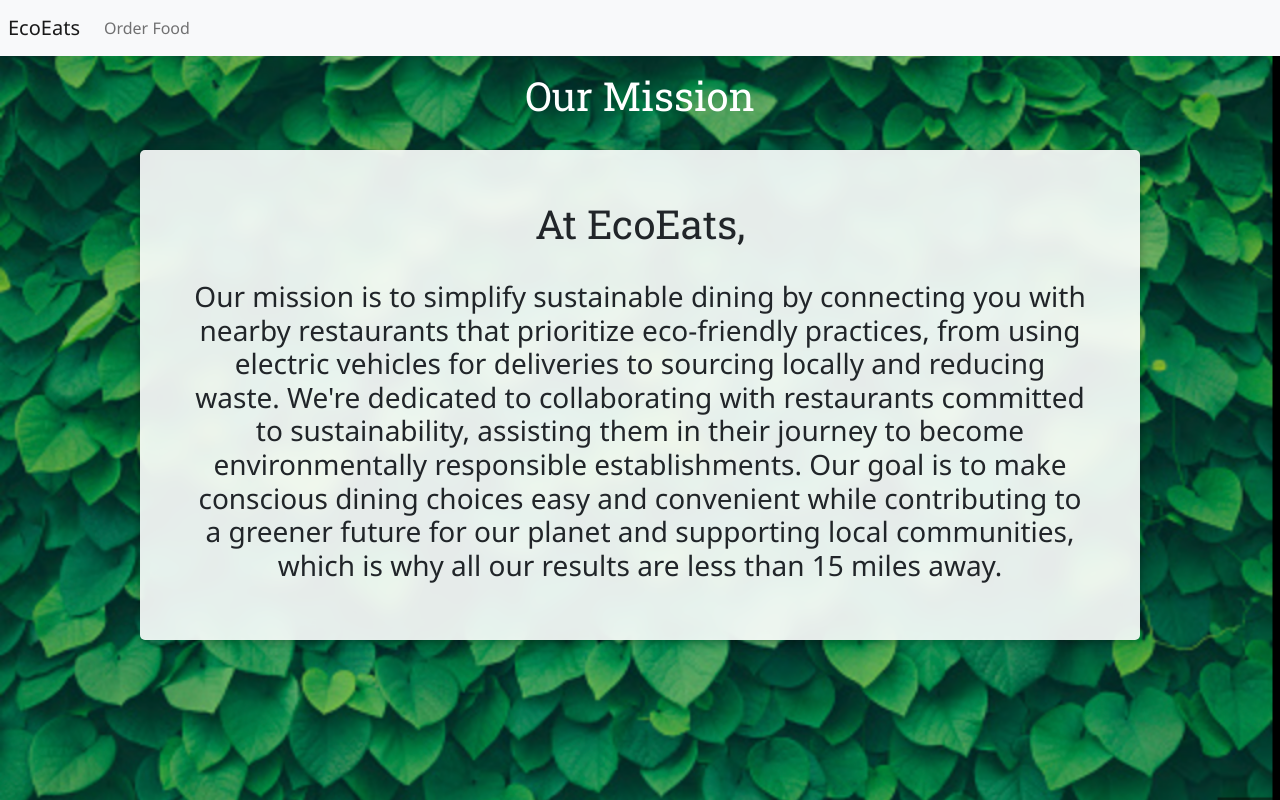
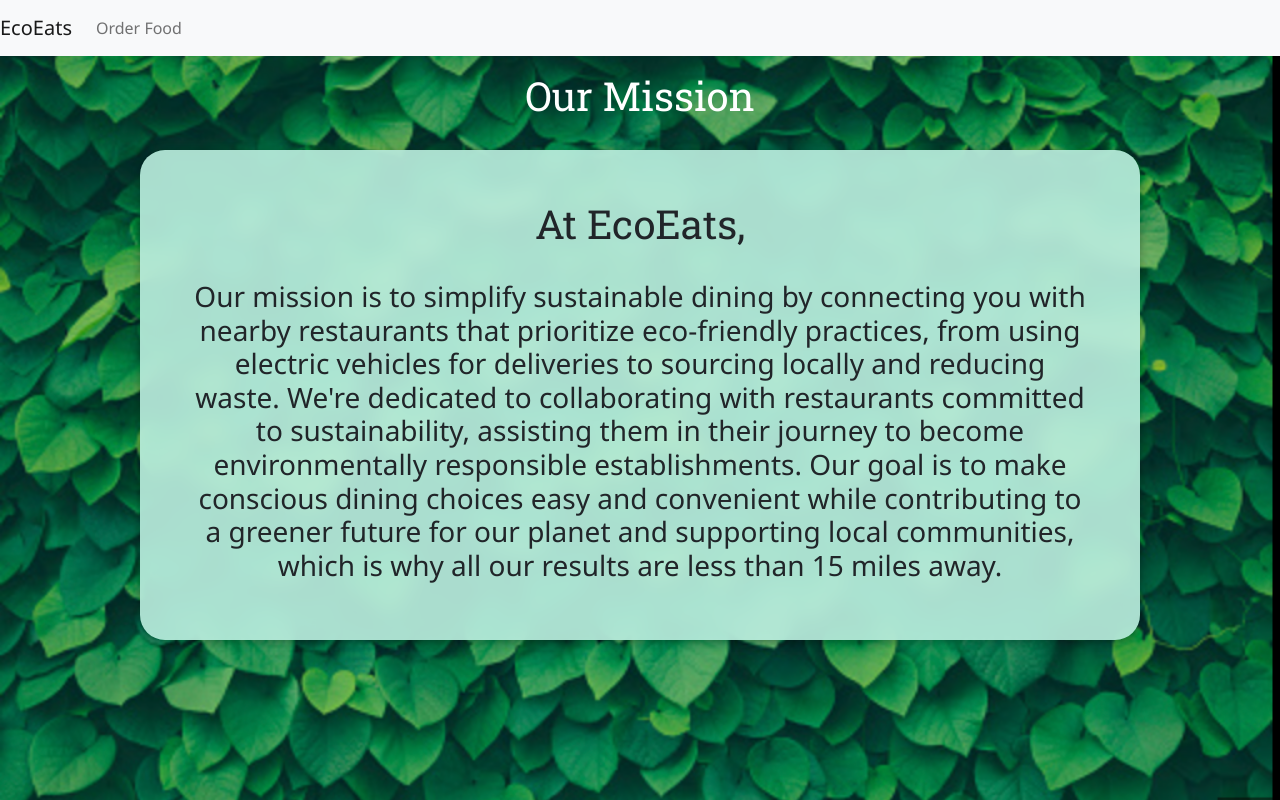
Before and after one commit to adhvaithvk/EcoEats, a Flask app: page /journey in a window 1280 px wide. Run offline with Flask 3, Linux system fonts and the light colour scheme; some libraries are stand-ins or nearby versions.

Commit message:
Update index.css

```diff
--- a/static/index.css
+++ b/static/index.css
@@ -7,8 +7,8 @@ html {
 
 body {
   background-image: url("bg.png");
-  background-size: cover;
-  background-repeat: no-repeat;
+  background-size:cover;
+  background-repeat:repeat;
   text-align: center;
   font-family: 'Noto Sans', sans-serif;
   -webkit-touch-callout: none;
@@ -24,11 +24,6 @@ h1 {
   padding-top:0;
   margin-top:0;
   font-family: 'Roboto Slab', serif;
-}
-
-.navbar {
-  padding-left: 0.5rem;
-  padding-right: 0.5rem;
 }
 
 #svg_form_time {
@@ -65,10 +60,10 @@ section {
   max-width: 1000px;
   margin: 30px auto;
   background:white;
-  background:rgba(255,255,255,0.9);
+  background:rgba(189, 239, 224, 0.9);
   backdrop-filter:blur(10px);
   box-shadow:0px 2px 10px rgba(0,0,0,0.3);
-  border-radius:5px;
+  border-radius:25px;
   transition:transform 0.2s ease-in-out;
   width: 100%;
 }
@@ -83,13 +78,13 @@ input {
   border-radius: 5px;
   border: 1px solid lightgrey;
   font-size: 1em;
-  font-family: inherit;
+  font-family:inherit;
   background:white;
 }
 
-p {
-  text-align: justify;
-  margin-top:0;
+p{
+  text-align:justify;
+margin-top:0;
 }
 
 #welcomeMessage {
@@ -98,6 +93,8 @@ p {
 
 .mapDiv {
   min-height: 300px;
+  margin-bottom: 50px;
+  margin-right: 20px;
 }
 
 #map {
@@ -116,3 +113,11 @@ p {
 .otherSections{
   max-width: 500px;
 }
+
+label {
+  text-align: left;
+}
+
+.form-group {
+  text-align: left;
+}
```
